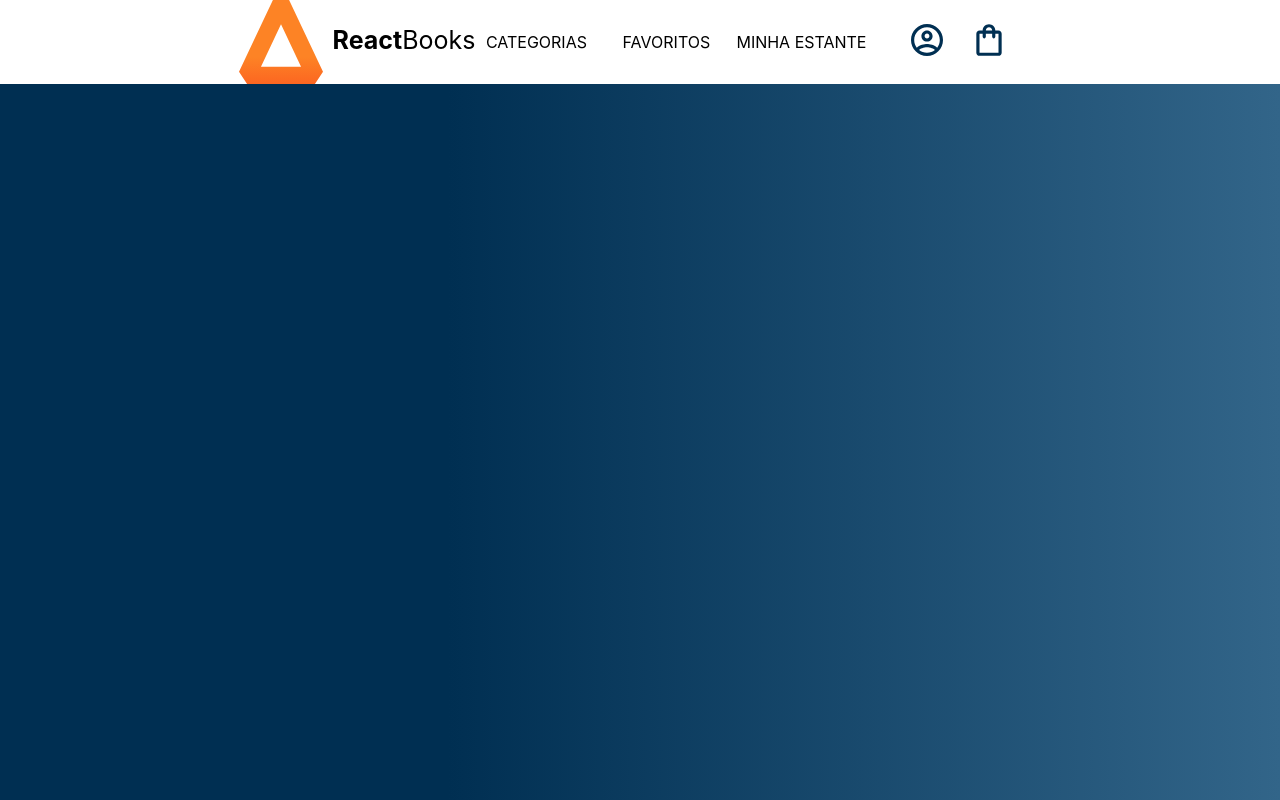
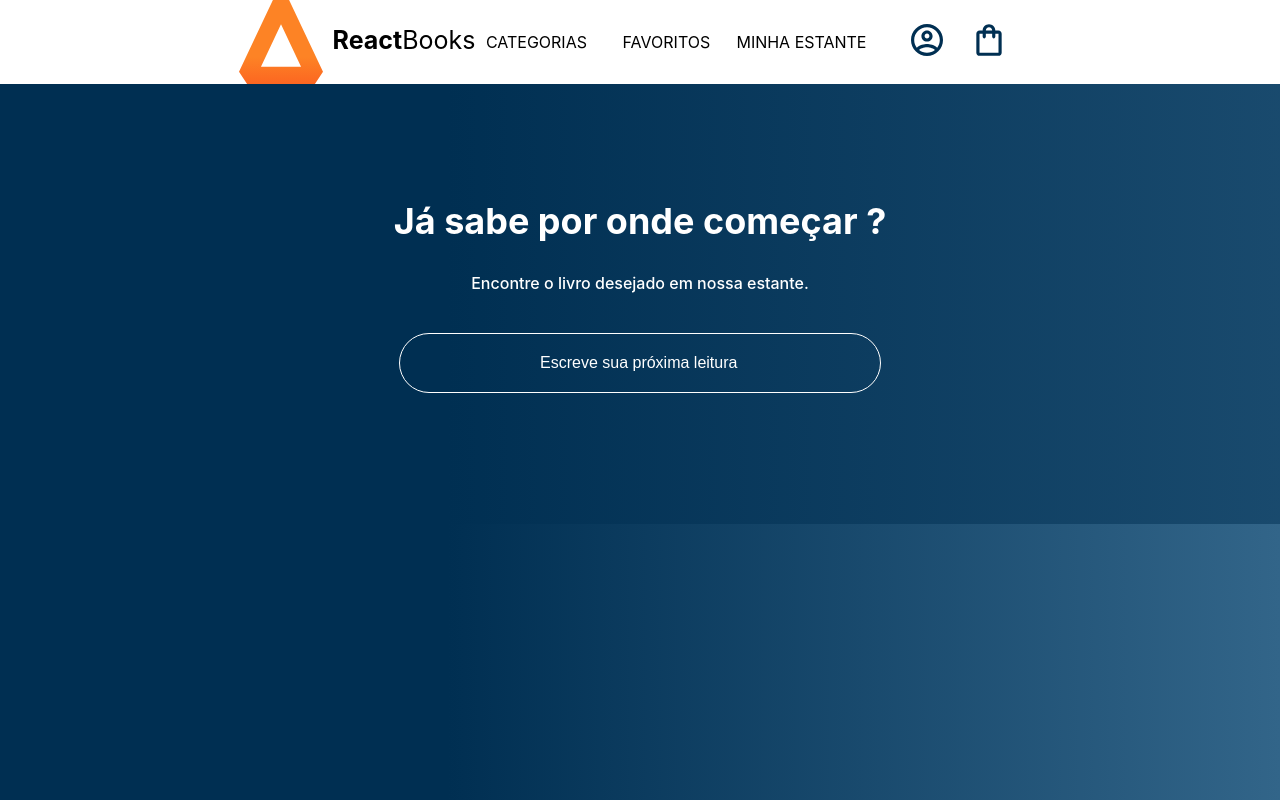
Before and after one commit to leozmartini/react-books, a React (Create React App) app: page / in a window 1280 px wide. Built offline with nearby package versions, Linux system fonts and the light colour scheme.

Commit message:
Estilos do Search adicionados

```diff
--- a/src/App.js
+++ b/src/App.js
@@ -1,5 +1,6 @@
 import styled from 'styled-components';
 import Header from './components/Header'
+import Search from './components/Search';
 
 const AppContainer = styled.div`
   width: 100vw;
@@ -12,6 +13,7 @@
   return (
     <AppContainer>
       <Header/>
+      <Search />
     </AppContainer>
   );
 }
--- /dev/null
+++ b/src/components/Input/index.js
@@ -0,0 +1,20 @@
+import styled from 'styled-components'
+
+const Input = styled.input`
+    order: 1px solid #FFF;
+    background: transparent;
+    border: 1px solid #FFF;
+    padding: 20px 140px;
+    border-radius: 50px;
+    width: 200px;
+    color: #FFF;
+    font-size: 16px;
+    margin-bottom: 10px;
+
+    &::placeholder {
+            color: #FFF;
+            font-size: 16px;
+    }
+`
+
+export default Input
--- /dev/null
+++ b/src/components/Search/index.js
@@ -0,0 +1,38 @@
+import Input from "../Input";
+import styled from 'styled-components';
+
+const SearchContainer = styled.section`
+    background-image: linear-gradient(90deg, #002F52 35%, #326589 165%);
+    color: #FFF;
+    text-align: center;
+    padding: 85px 0;
+    height: 270px;
+    width: 100%;
+`
+
+const Title = styled.h2`
+    color: #FFF;
+    font-size: 36px;
+    text-align: center;
+    width: 100%;
+`
+
+const SubTitle = styled.h3`
+    font-size: 16px;
+    font-weight: 500;
+    margin-bottom: 40px;
+`
+
+function Search() {
+    return (
+        <SearchContainer>
+            <Title>Já sabe por onde começar ?</Title>
+            <SubTitle>Encontre o livro desejado em nossa estante.</SubTitle>
+            <Input
+                placeholder="Escreve sua próxima leitura"
+            />
+        </SearchContainer>
+    )
+}
+
+export default Search
```
